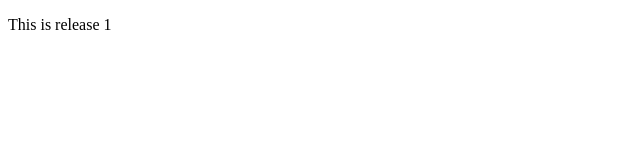
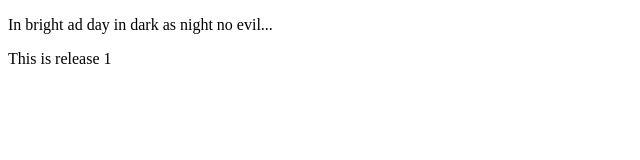
Before and after one commit to CormacNolan/ibatdemo, a plain HTML site: page index.html in a window 1280 px wide. Shown: the whole page, without its empty margins (0-640 px from the left). Drawn offline with Linux system fonts and the light colour scheme.

Commit message:
add quote

```diff
--- a/index.html
+++ b/index.html
@@ -4,6 +4,7 @@
     <meta charset="UTF-8">
     <meta name="viewport" content="width=device-width, initial-scale=1.0">
     <title>release 1</title>
+    <p>In bright ad day in dark as night no evil...</p>
 </head>
 <body>
     <p>This is release 1</p>
```
